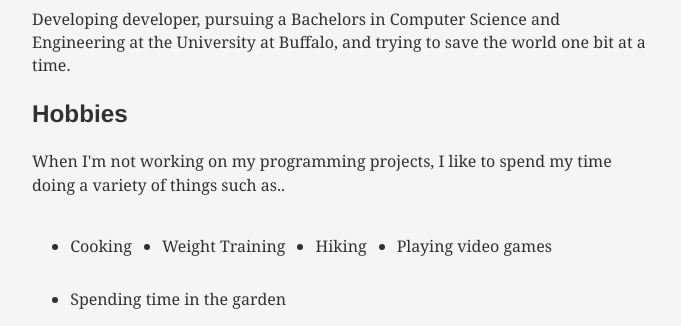
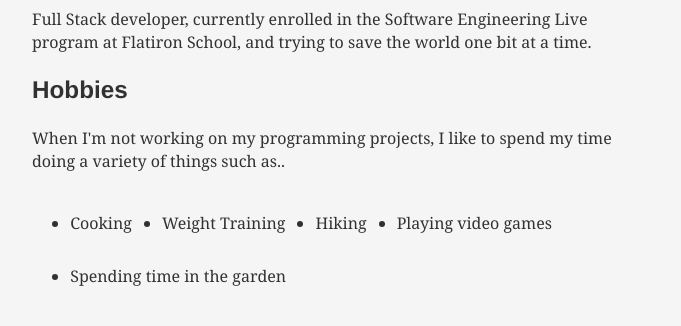
Before and after one commit to themanselmo/MySite, a Gatsby site in the folder gatsby-site/: page /about in a window 1280 px wide. Shown: the part 749-1075 px from the top of the page, without its empty margins (299-980 px from the left). After the commit the page ends 1052 px from the top, so only its background shows below. Built offline with nearby package versions, Linux system fonts and the light colour scheme; Gatsby itself is replaced by a stand-in of ours; some packages are replaced by stand-ins of ours.

Commit message:
updated bio

```diff
--- a/gatsby-site/src/pages/about.js
+++ b/gatsby-site/src/pages/about.js
@@ -6,8 +6,7 @@ export default () => (
         <img src={me} alt="yours truly"/>
         <h1>About me</h1>
         <p>
-            Developing developer, pursuing a Bachelors in Computer Science and Engineering at the
-            University at Buffalo, and trying to save the world one bit at a time.
+            Full Stack developer, currently enrolled in the Software Engineering Live program at Flatiron School, and trying to save the world one bit at a time.
         </p>
         <h2>Hobbies</h2>
         <p>
```
